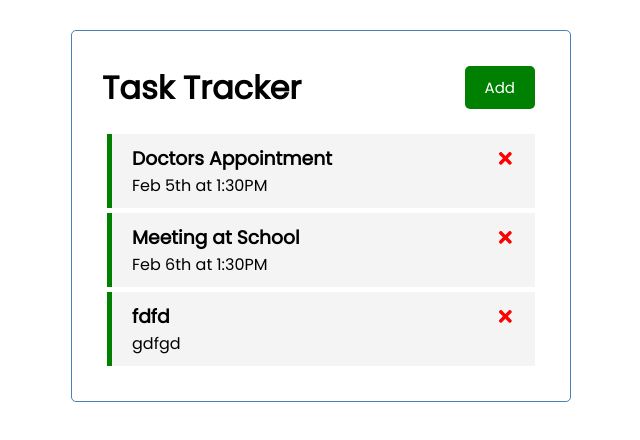
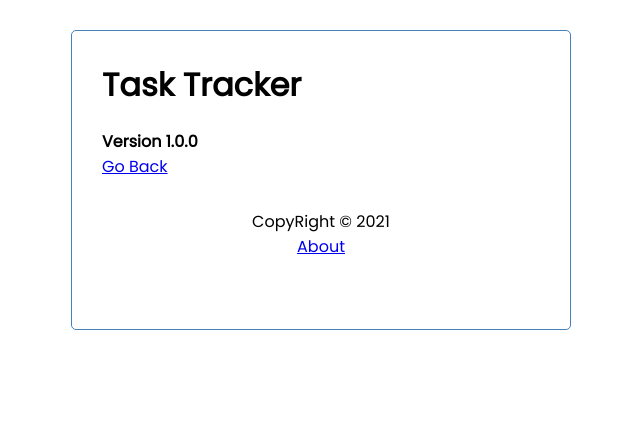
Before and after one commit to Mridul2820/task-tracker, a React (Create React App) app: page /about in a window 1280 px wide. Shown: the top 440 px of the page, without its empty margins (319-959 px from the left). Built offline with nearby package versions, Linux system fonts and the light colour scheme; data requests are answered from the project's data file.

Commit message:
react router stuff done

```diff
--- a/db.json
+++ b/db.json
@@ -11,13 +11,6 @@
       "text": "Meeting at School",
       "day": "Feb 6th at 1:30PM",
       "reminder": true
-    },
-    {
-      "text": "fdfd",
-      "day": "gdfgd",
-      "remainder": true,
-      "id": 3,
-      "reminder": true
     }
   ]
 }
--- a/package.json
+++ b/package.json
@@ -10,6 +10,7 @@
     "react": "^17.0.1",
     "react-dom": "^17.0.1",
     "react-icons": "^4.1.0",
+    "react-router-dom": "^5.2.0",
     "react-scripts": "4.0.1",
     "web-vitals": "^0.2.4"
   },
--- a/src/App.js
+++ b/src/App.js
@@ -1,8 +1,11 @@
 import { useState, useEffect } from 'react'
+import { BrowserRouter as Router, Route } from "react-router-dom";
 
 import Header from './components/Header'
 import Tasks from "./components/Tasks";
 import AddTask from "./components/AddTask";
+import Footer from "./components/Footer";
+import About from "./components/About";
 
 function App() {
     const [showAddTask, setShowAddTask] = useState(false)
@@ -86,8 +89,15 @@ function App() {
     }
 
     return (
+        <Router>
             <div className="container">
-            <Header onAdd={() => setShowAddTask(!showAddTask)} showAdd={showAddTask} />
+                <Header
+                    onAdd={() => setShowAddTask(!showAddTask)}
+                    showAdd={showAddTask}
+                />
+
+                <Route path='/' exact render={(props) =>(
+                    <>
                         {showAddTask && <AddTask onAdd={addTask}/> }
                         {tasks.length > 0 ? (
                             <Tasks
@@ -98,7 +108,12 @@ function App() {
                         ) : (
                             'No task to show'
                         )}
+                    </>
+                )} />
+                <Route path='/about' component={About} />
+                <Footer />
             </div>
+        </Router>
     );
 }
 
--- /dev/null
+++ b/src/components/About.js
@@ -0,0 +1,12 @@
+import { Link } from "react-router-dom";
+
+const About = () => {
+    return (
+        <div>
+            <h4>Version 1.0.0</h4>
+            <Link to="/">Go Back</Link>
+        </div>
+    )
+}
+
+export default About
--- /dev/null
+++ b/src/components/Footer.js
@@ -0,0 +1,14 @@
+import { Link } from "react-router-dom";
+
+const Footer = () => {
+    const footerDate = new Date();
+
+    return (
+        <footer>
+            <p>CopyRight &copy; {footerDate.getFullYear()}</p>
+            <Link to="/about">About</Link>
+        </footer>
+    )
+}
+
+export default Footer
--- a/src/components/Header.js
+++ b/src/components/Header.js
@@ -1,11 +1,19 @@
 import PropTypes from 'prop-types'
+import { useLocation } from "react-router-dom";
 import Button from './Button'
 
 const Header = ({ title, onAdd, showAdd }) => {
+
+    const location = useLocation();
+
     return (
         <header className="header">
             <h1>{title}</h1>
-            <Button color={showAdd ? 'red' : 'green'} text={showAdd ? 'Close' : 'Add'}onClick={onAdd}/>
+            {location.pathname === '/' && <Button
+                color={showAdd ? 'red' : 'green'}
+                text={showAdd ? 'Close' : 'Add'}
+                onClick={onAdd}
+            />}
         </header>
     )
 }
```
Also changed, not shown: 2 other files (tests, documents, lock files or other folders). Lines whose indentation alone changed are shown as unchanged.
